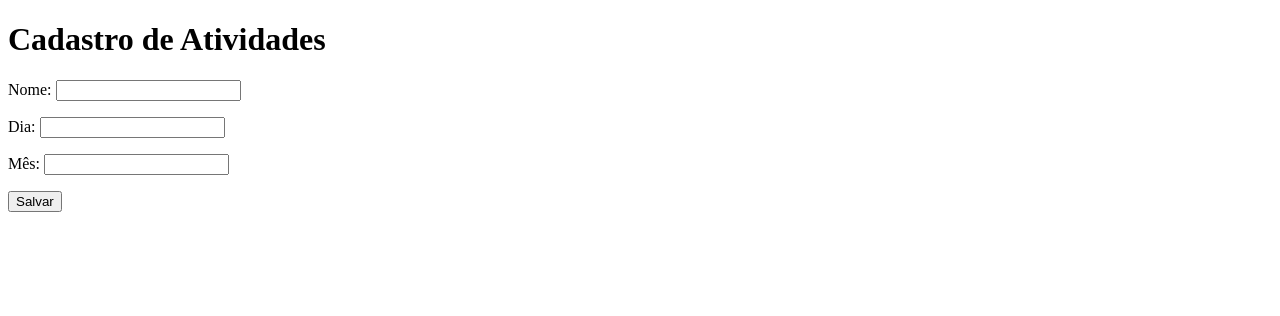
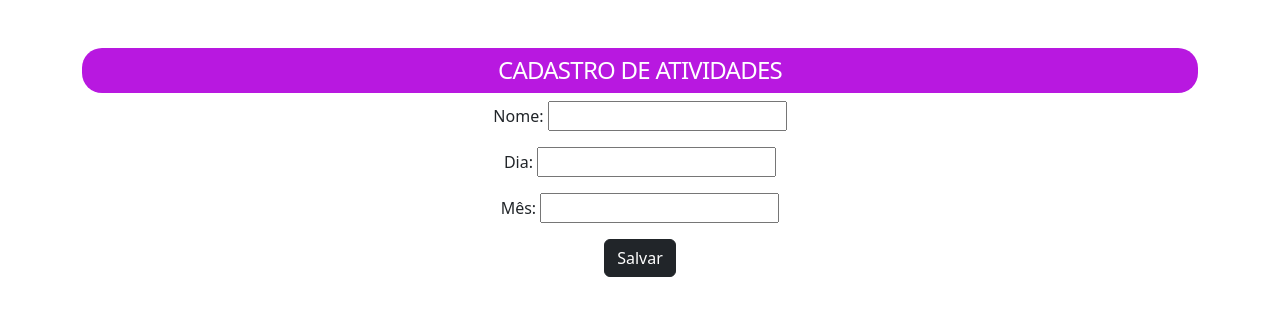
Before and after one commit to stehmorais/To_Do_List, a Django app: page /cadastro/ in a window 1280 px wide. Shown: the top 316 px of the page. Run offline with Django 4.2, Linux system fonts and the light colour scheme.

Commit message:
Ajustes no front end do projeto

```diff
--- a/core/templates/cadastro.html
+++ b/core/templates/cadastro.html
@@ -2,14 +2,20 @@
 <html>
 <head>
     <meta charset="utf-8">
+    <link href="https://cdn.jsdelivr.net/npm/bootstrap@5.3.0-alpha3/dist/css/bootstrap.min.css" rel="stylesheet" integrity="sha384-KK94CHFLLe+nY2dmCWGMq91rCGa5gtU4mk92HdvYe+M/SXH301p5ILy+dN9+nJOZ" crossorigin="anonymous">
+    <link rel="stylesheet" href="https://cdn.jsdelivr.net/npm/bootstrap-icons@1.10.5/font/bootstrap-icons.css">
     <title>Cadastro</title>
 </head>
 <body>
-    <h1>Cadastro de Atividades</h1>
+    <div class="container text-center mt-5">
+        <header class="text-center" style="background-color:rgb(184, 24, 224); color:white; width: 100%; border-radius: 20px;">
+            <h4 class="px-5 py-2" style="letter-spacing: -0.75px; line-height: 120%;">CADASTRO DE ATIVIDADES</h4>
+        </header>
     <form method="POST">
         {% csrf_token %}
         {{ form.as_p }}
-        <button type="submit">Salvar</button>
+        <button type="submit" class="btn btn-dark">Salvar</button>
     </form>
+    </div>
 </body>
 </html>
```
Also changed, not shown: core/templates/index.html (+6 -4 lines), db.sqlite3.
